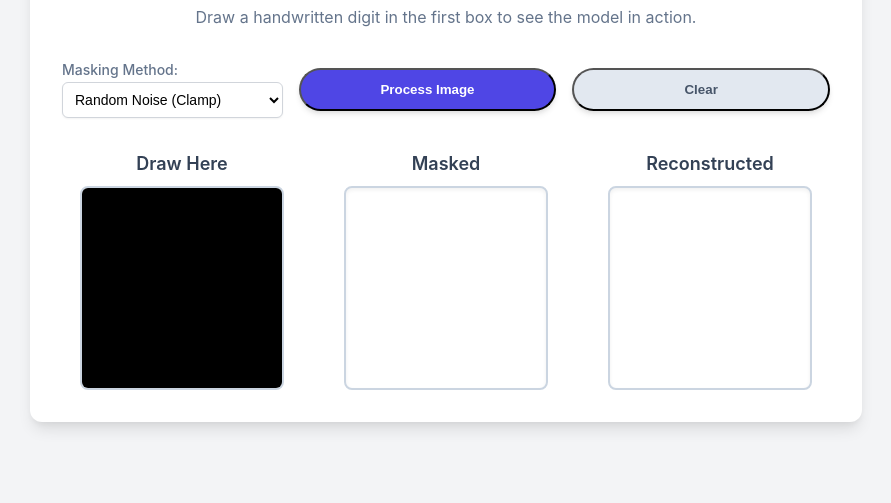
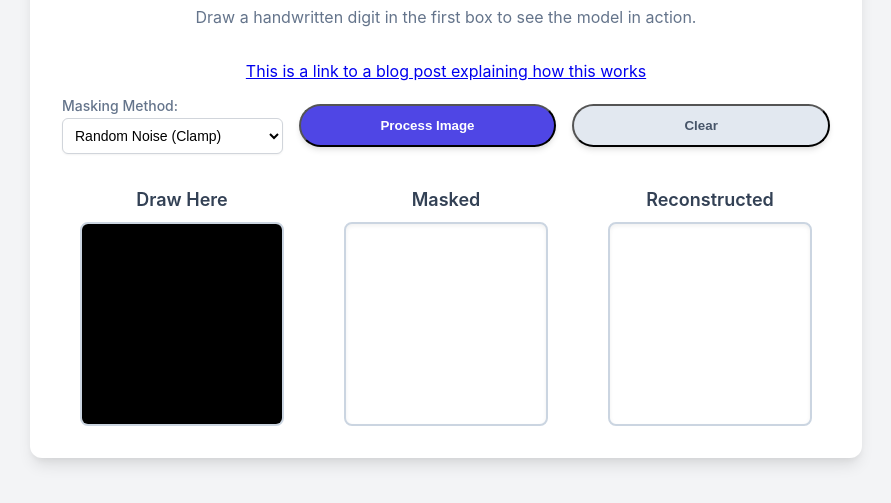
Before and after one commit to Nathan-Van-Maastricht/mnist_demo, a plain HTML site: page index.html in a window 1280 px wide. Shown: the part 211-714 px from the top of the page, without its empty margins (194-1085 px from the left). Drawn offline with Linux system fonts and the light colour scheme.

Commit message:
Feat: Add link to blog post about the underlying machine learning

```diff
--- a/index.html
+++ b/index.html
@@ -21,6 +21,10 @@
     <div class="container">
         <h1 class="title">MNIST In-painting & Classification</h1>
         <p class="subtitle">Draw a handwritten digit in the first box to see the model in action.</p>
+
+        <p>
+            <a href=https://nathan-van-maastricht.github.io/Nathan-Van-Maastricht-blog/articles/2025/09/learning-to-reconstruct-and-classify-mnist-digits.html#learning-to-reconstruct-and-classify-mnist-digits>This is a link to a blog post explaining how this works</a>
+        </p>
 
         <!-- Main UI container -->
         <div class="space-y-6">
```
